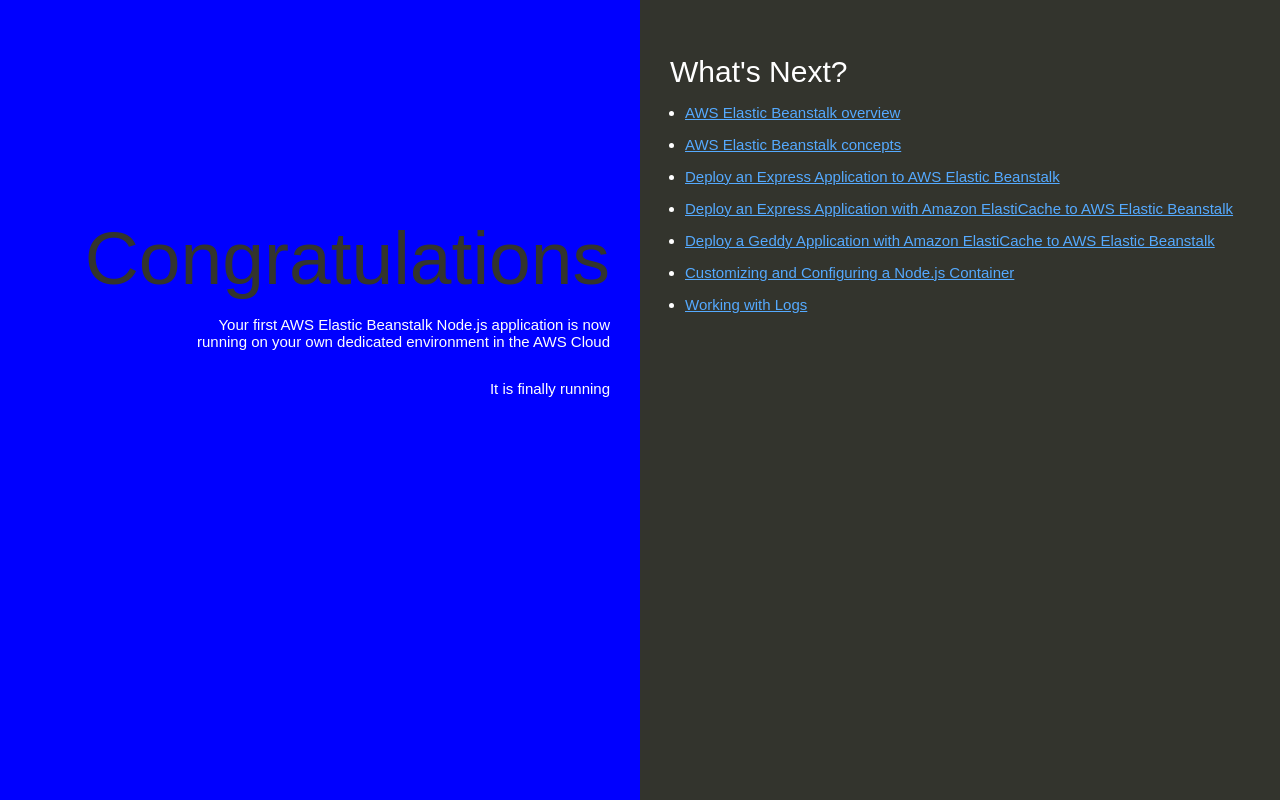
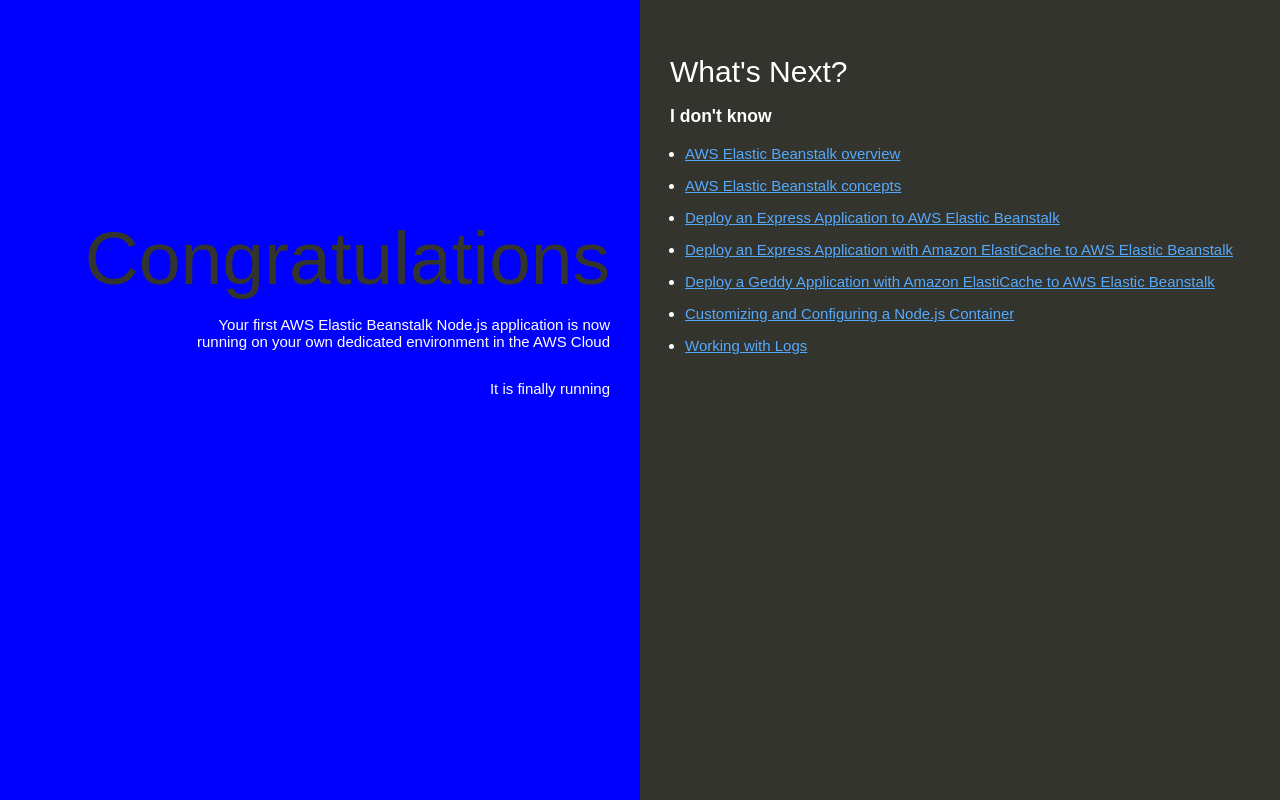
Before and after one commit to yudhikkamboj/my-nodejs-app, a website: page index.html in a window 1280 px wide. Drawn offline with Linux system fonts and the light colour scheme.

Commit message:
Update index.html

```diff
--- a/index.html
+++ b/index.html
@@ -81,6 +81,7 @@
     </div>
     <div class="linksColumn">
       <h2>What's Next?</h2>
+      <h3>I don't know</h3>
       <ul>
         <li><a href="http://docs.aws.amazon.com/elasticbeanstalk/latest/dg/Welcome.html">AWS Elastic Beanstalk overview</a></li>
         <li><a href="http://docs.aws.amazon.com/elasticbeanstalk/latest/dg/concepts.html">AWS Elastic Beanstalk concepts</a></li>
```
